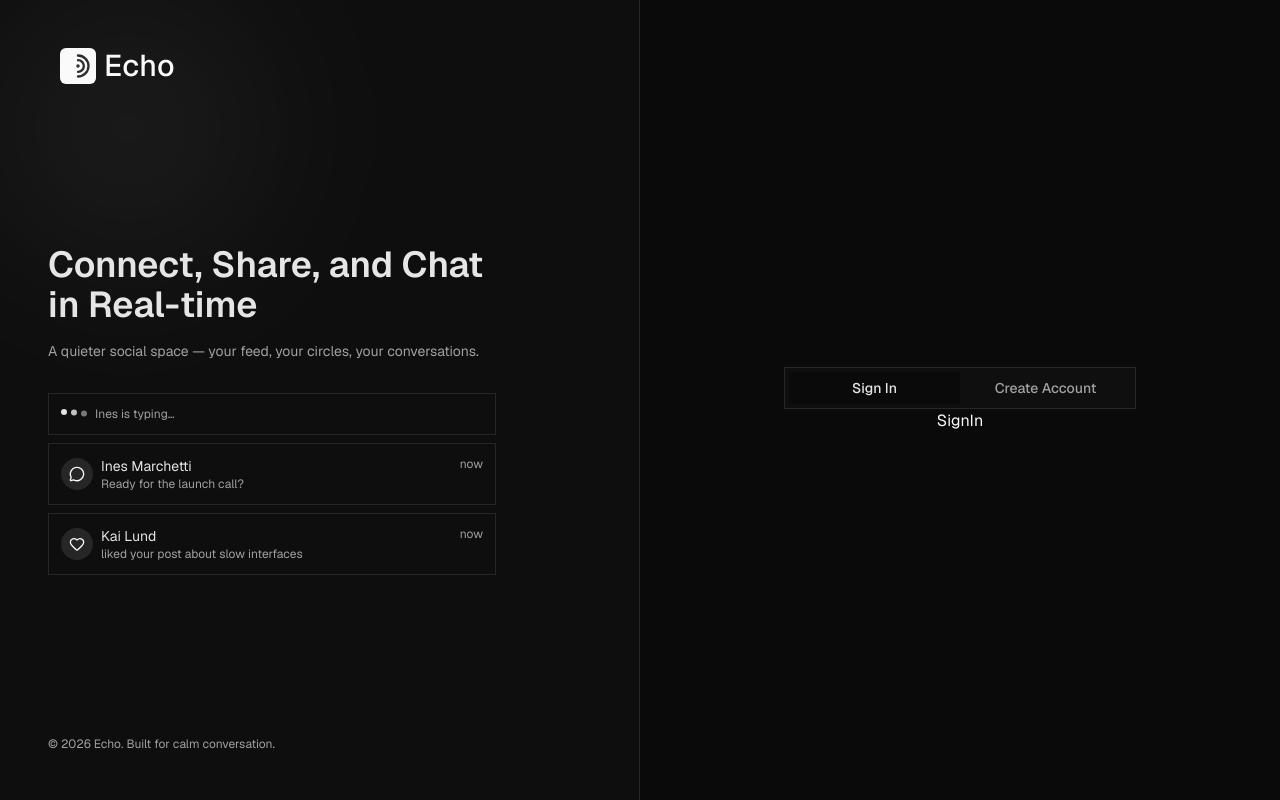
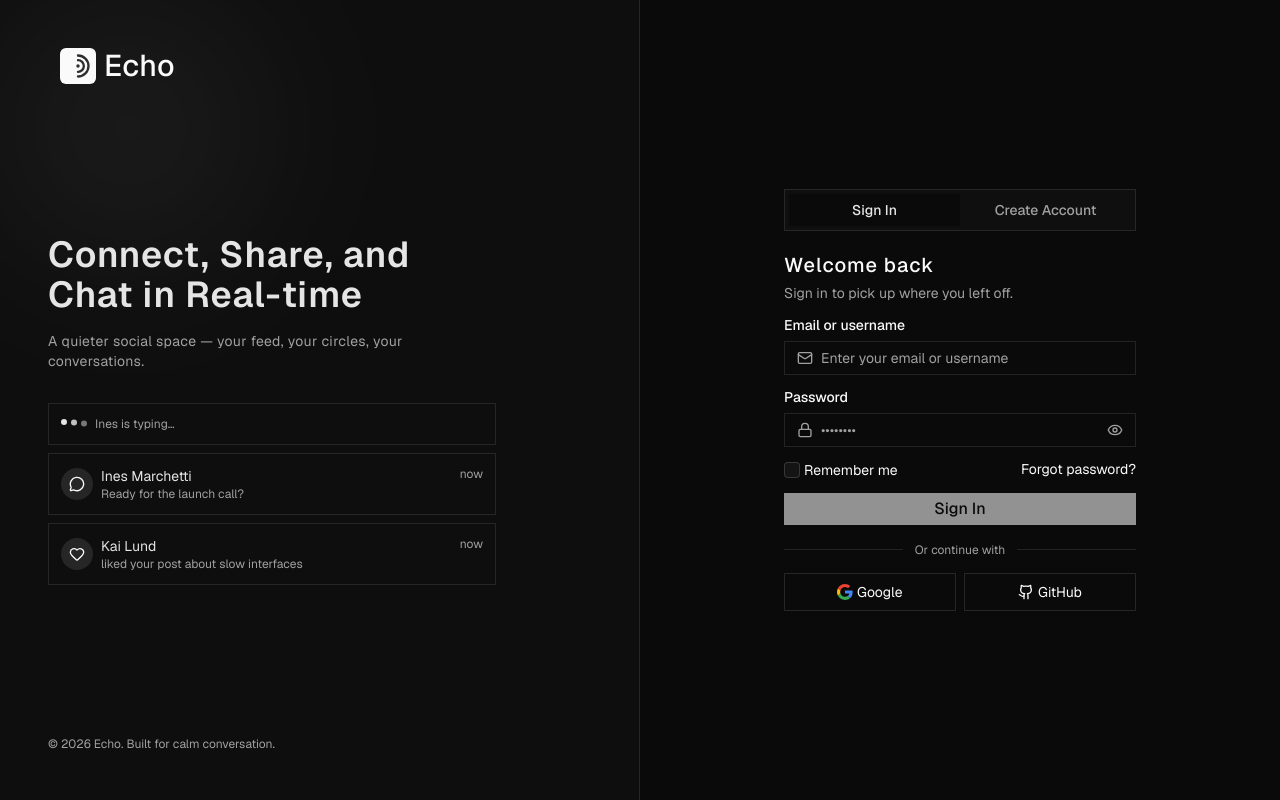
Before and after one commit to AliALHamawy/echo, a Next.js app: page /auth in a window 1280 px wide. Built offline with nearby package versions, Linux system fonts and the light colour scheme.

Commit message:
create the sign in sectiocomponent

```diff
--- a/components/myComponents/AuthLeftMid.tsx
+++ b/components/myComponents/AuthLeftMid.tsx
@@ -38,8 +38,8 @@ const AuthLeftMid = () => {
     return (
         <>
             <div className="flex flex-col items-start gap-4">
-                <h1 className="text-4xl font-semibold text-primary">Connect, Share, and Chat in Real-time</h1>
-                <p className="text-md text-muted-foreground text-sm">A quieter social space — your feed, your circles, your conversations.</p>
+                <h1 className="text-4xl font-semibold text-primary tracking-wide">Connect, Share, and Chat in Real-time</h1>
+                <p className="text-md text-muted-foreground text-sm tracking-wide">A quieter social space — your feed, your circles, your conversations.</p>
                 <div className="flex flex-col w-full mt-4 gap-2 ">
                     <AnimatePresence mode="popLayout">
                         {items.map((item) => {
--- a/components/myComponents/AuthRightSection.tsx
+++ b/components/myComponents/AuthRightSection.tsx
@@ -11,7 +11,7 @@ const AuthRightSection = () => {
     return (
         <div className="flex flex-col items-center justify-center h-full w-full">
             {/* تم تصحيح flex-row-gap-0 إلى flex flex-row gap-0 */}
-            <div className="relative flex flex-row gap-0 bg-muted/20 p-1 border border-border rounded-none w-full">
+            <div className="relative flex flex-row gap-0 bg-muted/20 p-1 border border-border rounded-none w-full mb-5">
 
                 {/* Sign In Button */}
                 <button
--- /dev/null
+++ b/components/myComponents/CustomInput.tsx
@@ -0,0 +1,81 @@
+"use client"
+import React, { useState } from "react"
+import { LucideIcon, Eye, EyeOff } from "lucide-react"
+import { cn } from "@/lib/utils"
+
+interface CustomInputProps extends React.InputHTMLAttributes<HTMLInputElement> {
+    id: string
+    label?: string
+    icon?: LucideIcon
+    containerClassName?: string
+}
+
+const CustomInput = ({
+    id,
+    label,
+    icon: Icon,
+    type = "text",
+    placeholder,
+    className,
+    containerClassName,
+    ...props
+}: CustomInputProps) => {
+    // حالة التحكم بإظهار وإخفاء كلمة المرور
+    const [showPassword, setShowPassword] = useState(false)
+
+    // التحقق مما إذا كان نوع الحقل كلمة مرور
+    const isPassword = type === "password"
+
+    // تحديد نوع المدخل الفعلي بناءً على زر التبديل
+    const inputType = isPassword ? (showPassword ? "text" : "password") : type
+
+    return (
+        <div className={cn("flex flex-col items-start gap-1.5 text-sm w-full", containerClassName)}>
+            {label && (
+                <label
+                    htmlFor={id}
+                    className="text-sm font-medium text-foreground select-none cursor-pointer"
+                >
+                    {label}
+                </label>
+            )}
+
+            {/* حاوية الإدخال */}
+            <div className="group flex items-center gap-2 w-full border border-border rounded-none px-3 py-1.5 bg-background transition-colors duration-200 focus-within:border-primary">
+                {Icon && (
+                    <Icon className="h-4 w-4 text-muted-foreground transition-colors duration-200 group-focus-within:text-primary shrink-0" />
+                )}
+
+                <input
+                    type={inputType}
+                    id={id}
+                    placeholder={placeholder}
+                    className={cn(
+                        "w-full bg-transparent text-sm text-foreground outline-none placeholder:text-muted-foreground focus:outline-none disabled:cursor-not-allowed disabled:opacity-50",
+                        className
+                    )}
+                    {...props}
+                />
+
+                {/* زر إظهار / إخفاء كلمة المرور */}
+                {isPassword && (
+                    <button
+                        type="button"
+                        onClick={() => setShowPassword((prev) => !prev)}
+                        className="text-muted-foreground hover:text-foreground focus:outline-none transition-colors duration-200 shrink-0"
+                        tabIndex={-1} // لتجنب إعاقة التنقل بالـ Tab بين الحقول
+                        aria-label={showPassword ? "Hide password" : "Show password"}
+                    >
+                        {showPassword ? (
+                            <EyeOff className="h-4 w-4" />
+                        ) : (
+                            <Eye className="h-4 w-4" />
+                        )}
+                    </button>
+                )}
+            </div>
+        </div>
+    )
+}
+
+export default CustomInput
--- /dev/null
+++ b/components/myComponents/GoogleGithub.tsx
@@ -0,0 +1,23 @@
+
+const GoogleGithub = () => {
+  return (
+    <>
+      <div className="flex items-center justify-center gap-2 w-full">
+        <button className="flex gap-1 items-center justify-center text-center w-1/2 pg-trasparent transition-all duration-75 hover:bg-muted/80 border border-muted p-2 text-sm">
+          <svg className="h-4" xmlns="http://www.w3.org/2000/svg" preserveAspectRatio="xMidYMid" viewBox="0 0 256 262" id="google">
+            <path fill="#4285F4" d="M255.878 133.451c0-10.734-.871-18.567-2.756-26.69H130.55v48.448h71.947c-1.45 12.04-9.283 30.172-26.69 42.356l-.244 1.622 38.755 30.023 2.685.268c24.659-22.774 38.875-56.282 38.875-96.027"></path>
+            <path fill="#34A853" d="M130.55 261.1c35.248 0 64.839-11.605 86.453-31.622l-41.196-31.913c-11.024 7.688-25.82 13.055-45.257 13.055-34.523 0-63.824-22.773-74.269-54.25l-1.531.13-40.298 31.187-.527 1.465C35.393 231.798 79.49 261.1 130.55 261.1"></path><path fill="#FBBC05" d="M56.281 156.37c-2.756-8.123-4.351-16.827-4.351-25.82 0-8.994 1.595-17.697 4.206-25.82l-.073-1.73L15.26 71.312l-1.335.635C5.077 89.644 0 109.517 0 130.55s5.077 40.905 13.925 58.602l42.356-32.782"></path>
+            <path fill="#EB4335" d="M130.55 50.479c24.514 0 41.05 10.589 50.479 19.438l36.844-35.974C195.245 12.91 165.798 0 130.55 0 79.49 0 35.393 29.301 13.925 71.947l42.211 32.783c10.59-31.477 39.891-54.251 74.414-54.251"></path>
+          </svg>
+          Google
+        </button>
+        <button className="flex gap-1 items-center justify-center text-center w-1/2 pg-trasparent transition-all duration-75 hover:bg-muted/80 border border-muted p-2 text-sm">
+          <svg className="h-4" xmlns="http://www.w3.org/2000/svg" viewBox="0 0 24 24" fill="none" stroke="currentColor" strokeWidth="2" strokeLinecap="round" strokeLinejoin="round" aria-hidden="true" data-tsd-source="/src/components/social/auth-view.tsx:339:25"><path d="M15 22v-4a4.8 4.8 0 0 0-1-3.5c3 0 6-2 6-5.5.08-1.25-.27-2.48-1-3.5.28-1.15.28-2.35 0-3.5 0 0-1 0-3 1.5-2.64-.5-5.36-.5-8 0C6 2 5 2 5 2c-.3 1.15-.3 2.35 0 3.5A5.403 5.403 0 0 0 4 9c0 3.5 3 5.5 6 5.5-.39.49-.68 1.05-.85 1.65-.17.6-.22 1.23-.15 1.85v4"></path><path d="M9 18c-4.51 2-5-2-7-2"></path></svg>
+          GitHub
+        </button>
+      </div>
+    </>
+  )
+}
+
+export default GoogleGithub
--- a/components/myComponents/SignIn.tsx
+++ b/components/myComponents/SignIn.tsx
@@ -1,7 +1,53 @@
+import { Mail, Lock } from "lucide-react"
+import CustomInput from "@/components/myComponents/CustomInput"
+import { Checkbox } from "@/components/ui/checkbox"
+import GoogleGithub from "./GoogleGithub"
 
 const SignIn = () => {
     return (
-        <div>SignIn</div>
+        <>
+            <div className="flex flex-col items-start w-full">
+                <div className="flex flex-col items-start gap-1 mb-3">
+                    <h2 className="text-xl text-forground font-medium tracking-wider">Welcome back</h2>
+                    <h3 className="text-sm text-muted-foreground">Sign in to pick up where you left off.</h3>
+                </div>
+                <form action="" className="flex flex-col w-full gap-3 items-start-text-start">
+
+                    <CustomInput
+                        id="user"
+                        label="Email or username"
+                        type="text"
+                        placeholder="Enter your email or username"
+                        icon={Mail}
+                    />
+                    <CustomInput
+                        id="pass"
+                        label="Password"
+                        type="password"
+                        placeholder="••••••••"
+                        icon={Lock}
+                    />
+                    <div className="flex justify-between items-center">
+
+                        <div className="flex gap-1 items-center text-sm">
+                            <Checkbox id="remember" name="Remember" />
+                            <label htmlFor="remember">Remember me</label>
+                        </div>
+                        <span className="text-sm border-b-2 border-transparent transition-all duration-100 hover:border-primary">Forgot password?</span>
+                    </div>
+                    <button className="w-full text-background inline-flex text-center items-center justify-center font-medium p-1 bg-muted-foreground/90">Sign In</button>
+
+                </form>
+
+                <div className="relative py-2 text-center w-full my-1">
+                    <span className="absolute inset-x-0 top-1/2 h-px bg-border"></span>
+                    <span className="relative bg-background px-3 text-xs text-muted-foreground">Or continue with</span>
+                </div>
+
+                <GoogleGithub />
+
+            </div>
+        </>
     )
 }
 
--- /dev/null
+++ b/components/ui/checkbox.tsx
@@ -0,0 +1,32 @@
+"use client"
+
+import * as React from "react"
+import { cn } from "cn"
+import { Checkbox as CheckboxPrimitive } from "radix-ui"
+import { CheckIcon } from "lucide-react"
+
+function Checkbox({
+  className,
+  ...props
+}: React.ComponentProps<typeof CheckboxPrimitive.Root>) {
+  return (
+    <CheckboxPrimitive.Root
+      data-slot="checkbox"
+      className={cn(
+        "peer relative flex size-4 shrink-0 items-center justify-center rounded-[4px] border border-input transition-colors outline-none group-has-disabled/field:opacity-50 group-has-[:focus-visible]/field-label:ring-0 group-has-[:focus-visible]/field-label:not-data-checked:border-input after:absolute after:-inset-x-3 after:-inset-y-2 focus-visible:border-ring focus-visible:ring-3 focus-visible:ring-ring/50 disabled:cursor-not-allowed disabled:opacity-50 aria-invalid:border-destructive aria-invalid:ring-3 aria-invalid:ring-destructive/20 aria-invalid:aria-checked:border-primary dark:bg-input/30 dark:aria-invalid:border-destructive/50 dark:aria-invalid:ring-destructive/40 data-checked:border-primary data-checked:bg-primary data-checked:text-primary-foreground group-has-[:focus-visible]/field-label:data-checked:border-primary dark:data-checked:bg-primary",
+        className
+      )}
+      {...props}
+    >
+      <CheckboxPrimitive.Indicator
+        data-slot="checkbox-indicator"
+        className="grid place-content-center text-current transition-none [&>svg]:size-3.5"
+      >
+        <CheckIcon
+        />
+      </CheckboxPrimitive.Indicator>
+    </CheckboxPrimitive.Root>
+  )
+}
+
+export { Checkbox }
```
